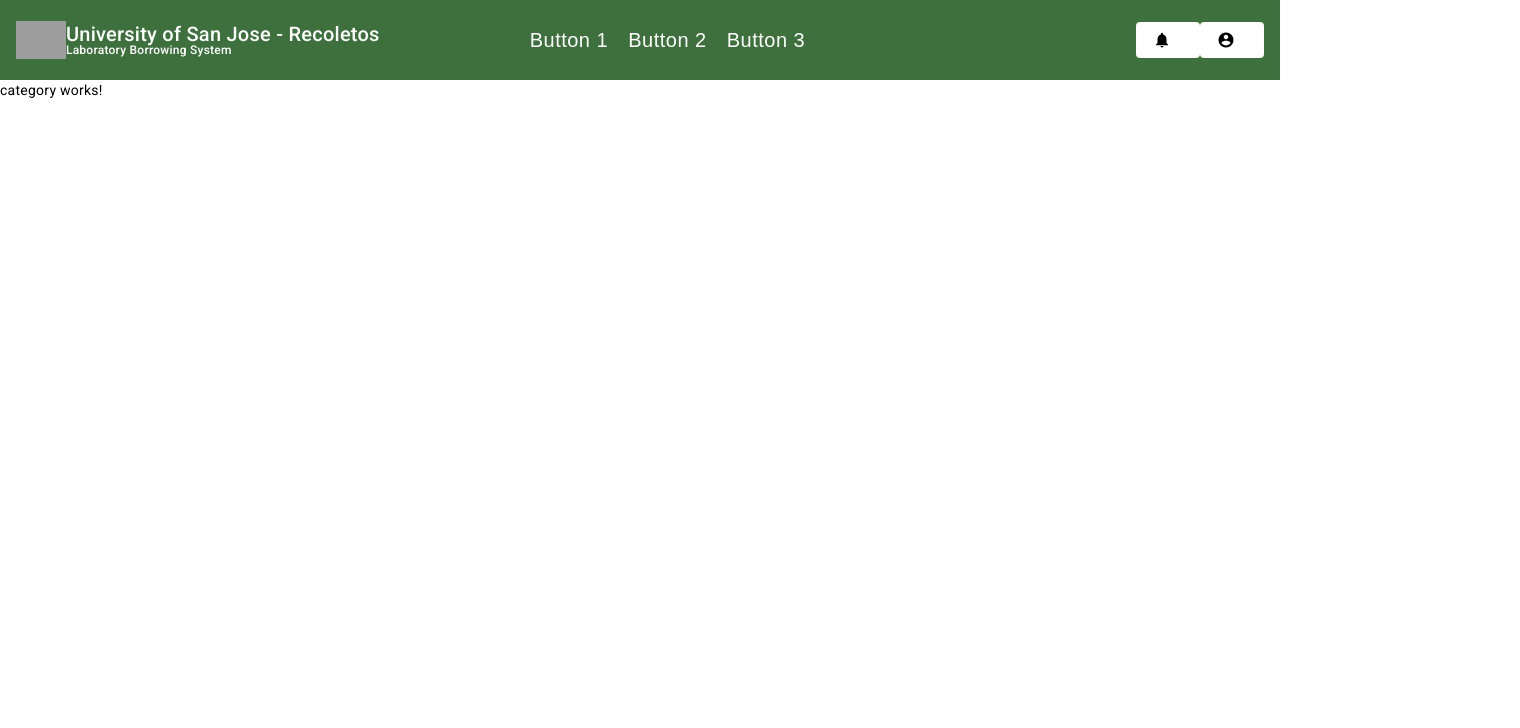
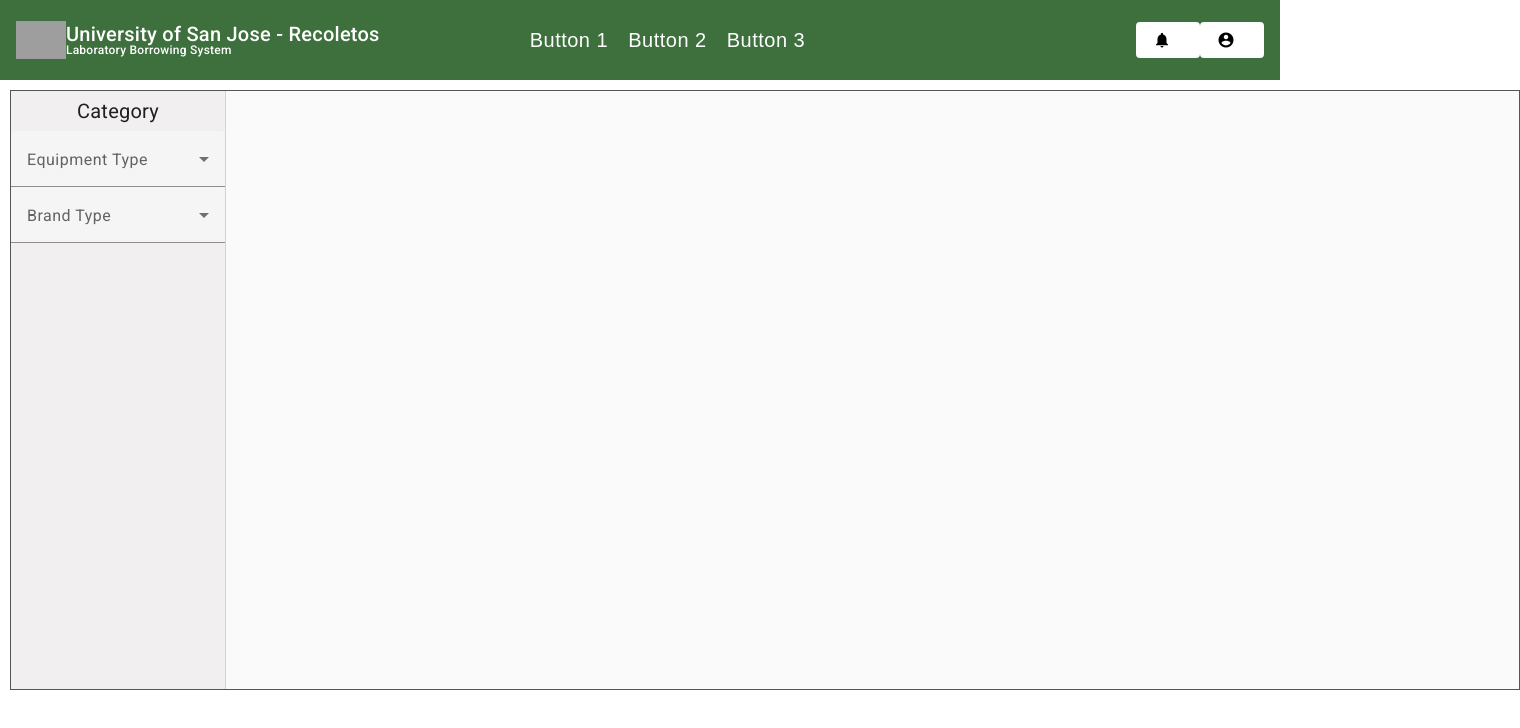
Before and after one commit to usjrcpeborrowing/borrow-system-frontend, an Angular app: page /inventory in a window 1280 px wide. Shown: the top 728 px of the page, 1520 px wide, since content can reach past the window. Built offline with nearby package versions, Linux system fonts and the light colour scheme; grey boxes are pictures that could not be loaded.

Commit message:
Added Category Items

```diff
--- a/src/app/modules/inventory/category/category.component.css
+++ b/src/app/modules/inventory/category/category.component.css
@@ -0,0 +1,23 @@
+.panel-name{
+    font-size: 20px;
+    margin: 10px;
+    text-align: center;
+}
+
+
+.form-fields-container {
+    display: flex;
+    flex-direction: column;
+}
+
+.form-field {
+    margin-bottom: -22px;
+}
+.form-container {
+    display: flex;
+    align-items: center;
+}
+
+.select-container {
+    margin-left: 10px;
+}
--- a/src/app/modules/inventory/category/category.component.html
+++ b/src/app/modules/inventory/category/category.component.html
@@ -1 +1,21 @@
-<p>category works!</p>
+
+<div class="panel-name">Category</div>
+<div class="form-fields-container">
+    <mat-form-field class="form-field">
+        <mat-label>Equipment Type</mat-label>
+            <mat-select>
+                <mat-option *ngFor="let equipment of equipments" [value]="equipment.value">
+                    {{ equipment.viewValue }}
+                </mat-option>
+            </mat-select>
+    </mat-form-field>
+
+    <mat-form-field class="form-field">
+        <mat-label>Brand Type</mat-label>
+        <mat-select>
+            <mat-option *ngFor="let brand of brands" [value]="brand.value">
+                {{ brand.viewValue }}
+            </mat-option>
+        </mat-select>
+    </mat-form-field>
+</div>
--- a/src/app/modules/inventory/category/category.component.ts
+++ b/src/app/modules/inventory/category/category.component.ts
@@ -1,4 +1,14 @@
 import { Component } from '@angular/core';
+
+interface Equipment {
+  value: string;
+  viewValue: string;
+}
+
+interface Brand {
+  value: string;
+  viewValue: string;
+}
 
 @Component({
   selector: 'app-category',
@@ -6,5 +16,11 @@ import { Component } from '@angular/core';
   styleUrls: ['./category.component.css']
 })
 export class CategoryComponent {
+  equipments: Equipment[] = [
+    {value: 'equpiment-0', viewValue: 'Equpiment 1'},
+  ];
 
+  brands: Brand[] = [
+    {value: 'brand-0', viewValue: 'Brand 1'},
+  ];
 }
--- a/src/app/modules/inventory/inventory.module.ts
+++ b/src/app/modules/inventory/inventory.module.ts
@@ -7,6 +7,18 @@ import { CategoryComponent } from './category/category.component';
 import { InventoryRoutingModule } from './inventory-routing.module';
 import { InventoryComponent } from './inventory/inventory.component';
 
+import { FormsModule } from '@angular/forms';
+import { MatFormFieldModule } from '@angular/material/form-field';
+import { MatInputModule } from '@angular/material/input';
+import { MatSelectModule } from '@angular/material/select';
+import { MatSidenavModule } from '@angular/material/sidenav';
+
+interface Equipment {
+  value: string;
+  viewValue: string;
+}
+
+
 @NgModule({
   declarations: [
     InventoryComponent,
@@ -15,7 +27,19 @@ import { InventoryComponent } from './inventory/inventory.component';
   imports: [
     CommonModule,
     InventoryRoutingModule,
-    HeaderModule
+    HeaderModule,
+
+    MatSidenavModule,
+    MatFormFieldModule,
+    MatSelectModule,
+    MatInputModule,
+    FormsModule
   ]
 })
 export class InventoryModule { }
+
+export class EqupimentSelectOverview {
+  equipments: Equipment[] = [
+    {value: 'equpiment-0', viewValue: 'Equpiment 1'},
+  ];
+}
--- a/src/app/modules/inventory/inventory/inventory.component.css
+++ b/src/app/modules/inventory/inventory/inventory.component.css
@@ -0,0 +1,17 @@
+.example-container {
+    width: 1510px;
+    height: 600px;
+    margin: 10px;
+    border: 1px solid #555;
+}
+.custom-drawer-items {
+    padding: 2px;
+}
+.panel-name{
+    margin-bottom: 5px;
+}
+
+.custom-drawer {
+    width: 215px;
+    background-color: #f1efef;
+  }
--- a/src/app/modules/inventory/inventory/inventory.component.html
+++ b/src/app/modules/inventory/inventory/inventory.component.html
@@ -1,2 +1,9 @@
 <app-header></app-header>
-<app-category></app-category>
+<mat-drawer-container class="example-container">
+    <mat-drawer mode="side" opened class="custom-drawer">
+        <app-category></app-category>
+    </mat-drawer>
+    <mat-drawer-content class="custom-drawer-itmes">
+
+    </mat-drawer-content>
+</mat-drawer-container>
```
Also changed, not shown: src/app/modules/inventory/inventory/inventory.component.ts (line endings or trailing spaces).
